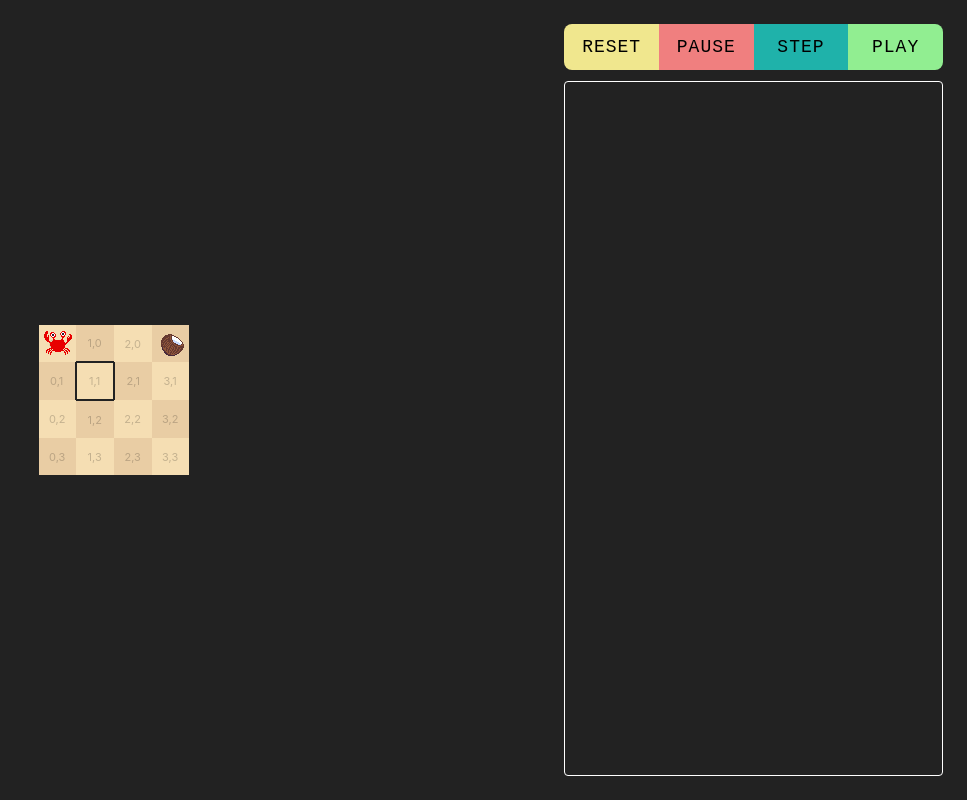
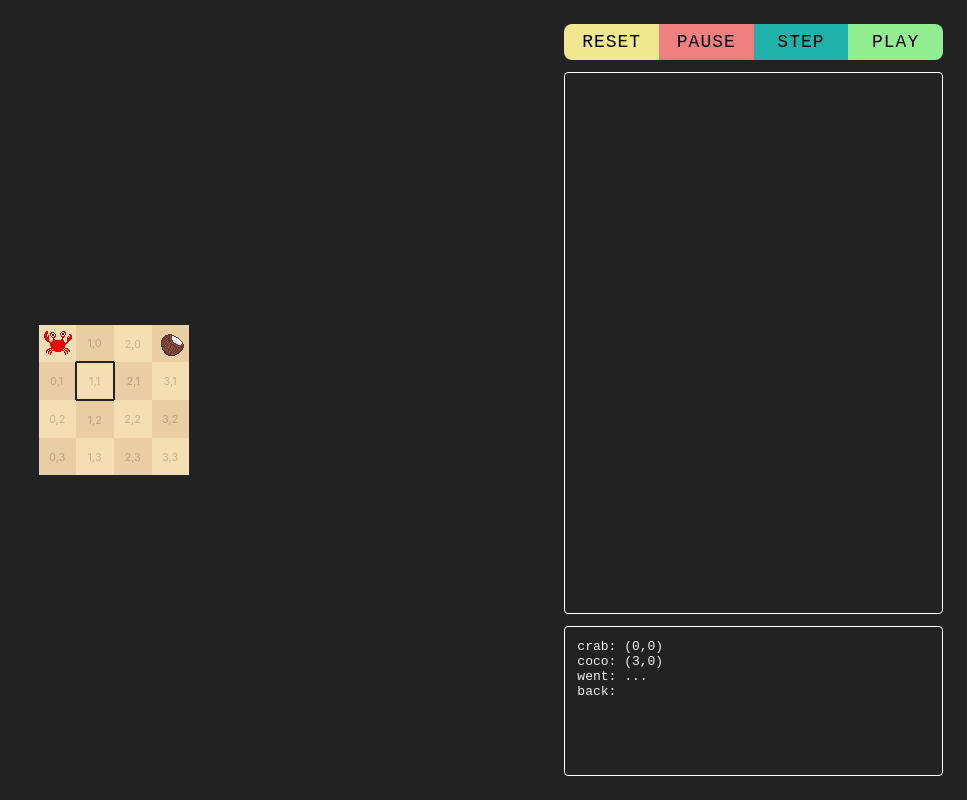
Before and after one commit to thechildrens/maze, a React (Create React App) app: page / in a window 1280 px wide. Shown: the whole page, without its empty margins (313-1280 px from the left). Built offline with nearby package versions, Linux system fonts and the light colour scheme.

Commit message:
fix power

```diff
--- a/src/app.css
+++ b/src/app.css
@@ -17,7 +17,7 @@
 .execution {
   display: flex;
   height: 50px;
-  margin-bottom: 11px;
+  margin-bottom: 12px;
   border-radius: 8px;
   box-sizing: border-box;
   overflow: hidden;
@@ -33,11 +33,22 @@
   font-family: 'Courier New', Courier, monospace;
 }
 
+.debug {
+  position: relative;
+  height: 200px;
+  padding: 12px;
+  border: 1px solid white;
+  border-radius: 4px;
+  font-family: monospace;
+  /* overflow: hidden; */
+  box-sizing: border-box;
+}
 
 .lines {
   position: relative;
   height: 100%;
-  padding: 24px;
+  padding: 12px;
+  margin-bottom: 12px;
   border: 1px solid white;
   border-radius: 4px;
   font-family: monospace;
--- a/src/app.tsx
+++ b/src/app.tsx
@@ -60,7 +60,7 @@ function pos2num(p: Pos): number {
   return (p.y << 8) + p.x
 }
 
-const XPOW = 2 ^ 8 - 1
+const XPOW = 2 ** 8 - 1
 
 function num2pos(n: number): Pos {
   return { x: n & XPOW, y: n >> 8 }
@@ -72,17 +72,22 @@ function reducer(state: State, action: any): State {
       return {
         ...state,
         line: -1,
+        went: [],
+        back: [],
         crab: INIT.crab,
         text: action.text,
       }
     case 'reset':
       return {
         ...state,
+        went: [],
+        back: [],
         line: -1,
         crab: INIT.crab,
       }
     case 'step':
-      const text = parseText(state.text.trim())
+      const trimmed = state.text.trim()
+      const text = parseText(trimmed)
       const nextline = (state.line + 1) % text.length
       const line = text[state.line]
       if (line == null) return {
@@ -124,9 +129,7 @@ function reducer(state: State, action: any): State {
         case 'go':
           switch (line[1]) {
             case 'back':
-              console.log(JSON.stringify(state.back))
               let [last] = state.back.slice(-1)
-              console.log(num2pos(last))
               if (last == null) {
                 change = {
                   result: -1
@@ -146,10 +149,14 @@ function reducer(state: State, action: any): State {
                   result: -1
                 }
               } else {
+                const went = [...state.went]
+                pnum = pos2num(vars.here)
+                if (went.findIndex(n => n === pnum) === -1) went.push(pnum)
+                console.log(vars.here)
                 change = {
                   crab: vars[dir],
-                  went: [...state.went, pos2num(vars.here)],
-                  back: [...state.back, pos2num(vars.here)]
+                  went,
+                  back: [...state.back, pnum]
                 }
               }
           }
@@ -175,6 +182,7 @@ function reducer(state: State, action: any): State {
 
       return {
         ...state,
+        text: trimmed,
         line: nextline,
         result: 0,
         ...change,
@@ -273,9 +281,19 @@ function App() {
             }}
           />
         </div>
+        <div className="debug">
+          <div>crab: {displayPos(state.crab)}</div>
+          <div>coco: {displayPos(state.coco)}</div>
+          <div>went: {state.went.slice(-5).map(num2pos).map(displayPos).join(' ')}...</div>
+          <div>back: {state.back.slice(-5).map(num2pos).map(displayPos).join('\n')}</div>
+        </div>
       </div>
     </>
   )
 }
 
+function displayPos(p: Pos) {
+  return `(${p.x},${p.y})`
+}
+
 export default App;
```
